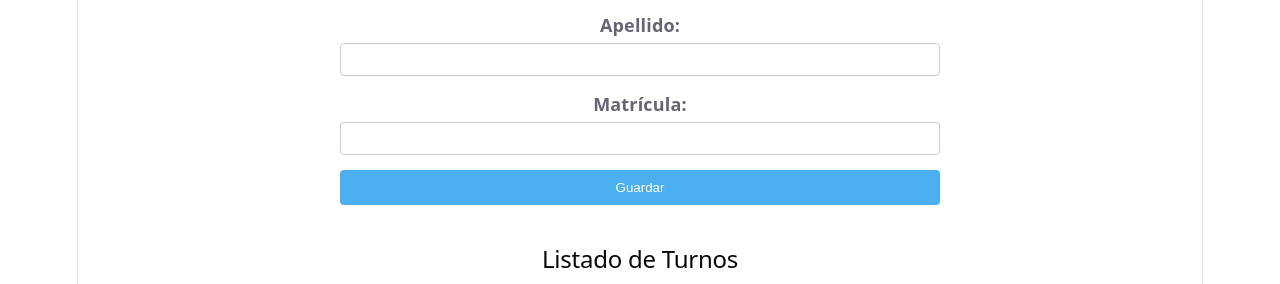
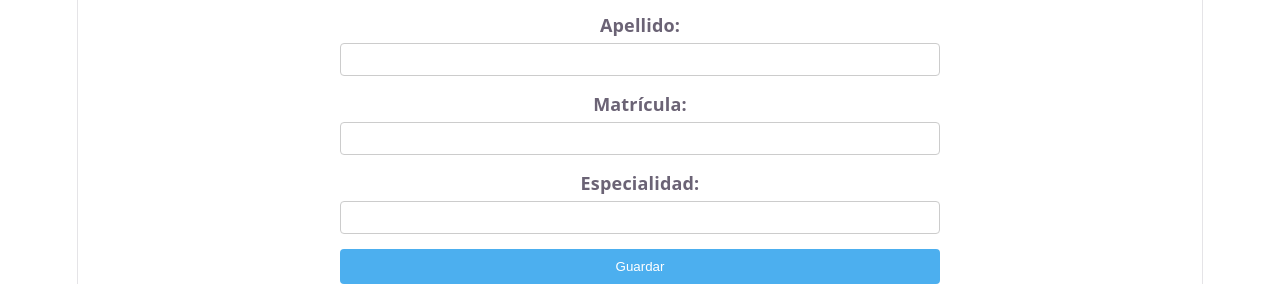
Before and after one commit to javromano18/ConsultorioProyect, a React (Vite) app in the folder Frontend/consultorio-frontend/: page / in a window 1280 px wide. Shown: the part 922-1206 px from the top of the page. Built offline with nearby package versions, Linux system fonts and the light colour scheme; no server answers.

Commit message:
feat (frontend): agregar especialidad en Profesionales.jsx

```diff
--- a/Frontend/consultorio-frontend/src/components/Profesionales.jsx
+++ b/Frontend/consultorio-frontend/src/components/Profesionales.jsx
@@ -7,7 +7,8 @@ function Profesionales() {
   const [nuevoProfesional, setNuevoProfesional] = useState({
     nombre: "",
     apellido: "",
-    matricula: ""
+    matricula: "",
+    especialidad: ""
   });
 
   useEffect(() => {
@@ -25,7 +26,7 @@ function Profesionales() {
     api.post("/profesionales", nuevoProfesional)
       .then(response => {
         setProfesionales([...profesionales, response.data]);
-        setNuevoProfesional({ nombre: "", apellido: "", matricula: "" });
+        setNuevoProfesional({ nombre: "", apellido: "", matricula: "", especialidad: "" });
       })
       .catch(error => console.error(error));
   };
@@ -36,7 +37,7 @@ function Profesionales() {
       <ul className="profesionales-list">
         {profesionales.map(p => (
           <li key={p.id}>
-            {p.nombre} {p.apellido} - Matrícula: {p.matricula}
+            {p.nombre} {p.apellido} - Matrícula: {p.matricula} - Especialidad: {p.especialidad}
           </li>
         ))}
       </ul>
@@ -79,6 +80,18 @@ function Profesionales() {
           />
         </div>
 
+        <div className="form-group">
+          <label htmlFor="especialidad">Especialidad:</label>
+          <input
+            id="especialidad"
+            type="text"
+            name="especialidad"
+            value={nuevoProfesional.especialidad}
+            onChange={handleChange}
+            required
+          />
+        </div>
+
         <button type="submit" className="btn-submit">Guardar</button>
       </form>
     </div>
```
